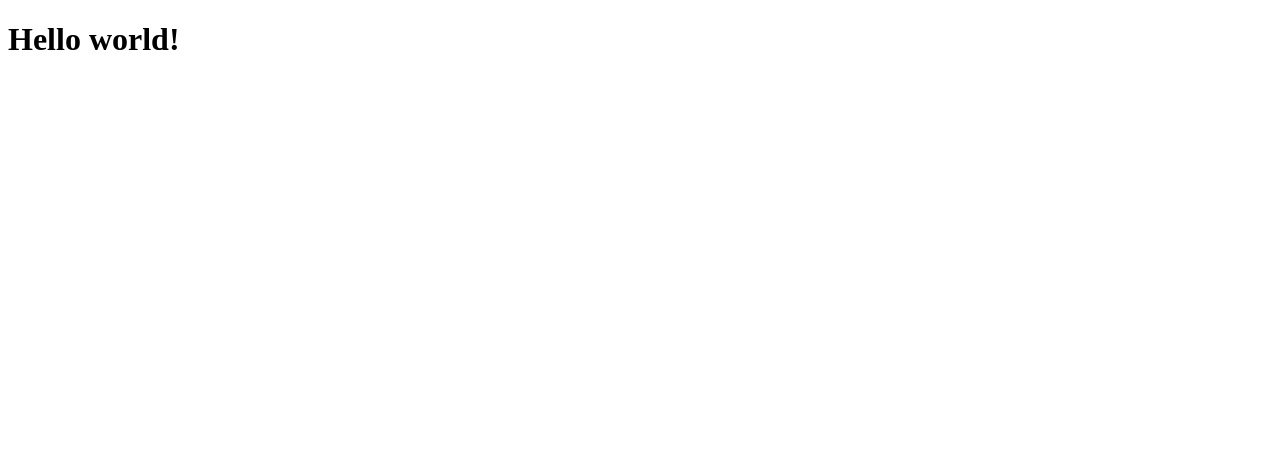
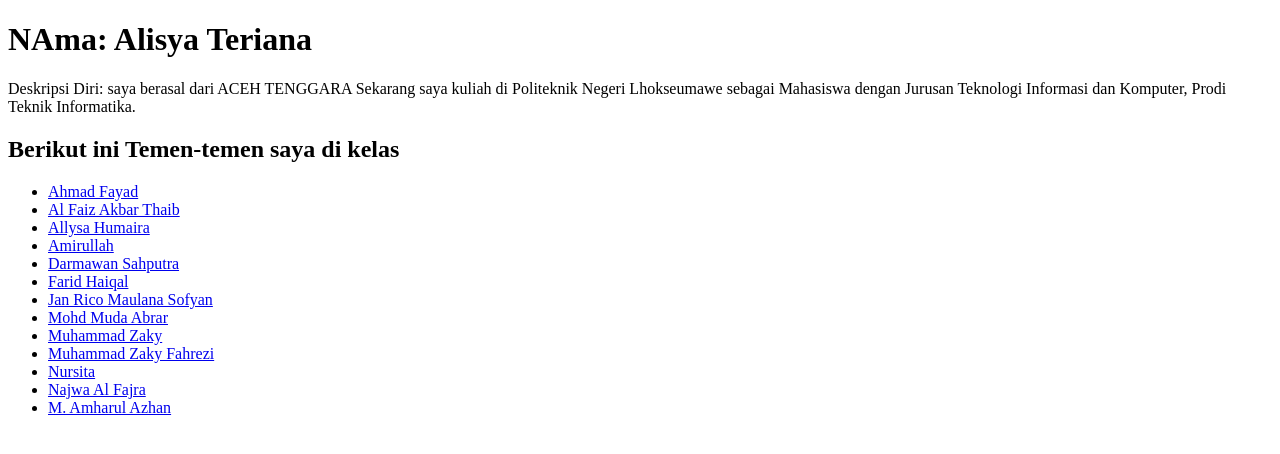
Before and after one commit to alisyateriana/teriana.github.io, a plain HTML site: page index.html in a window 1280 px wide. Drawn offline with Linux system fonts and the light colour scheme.

Commit message:
first commit

```diff
--- a/index.html
+++ b/index.html
@@ -6,6 +6,23 @@
     <title>Judul Halaman</title>
 </head>
 <body>
-    <h1>Hello world!</h1>
+   <h1> NAma: Alisya Teriana </h1>
+   <p> Deskripsi Diri: saya berasal dari ACEH TENGGARA Sekarang saya kuliah di Politeknik Negeri Lhokseumawe sebagai Mahasiswa dengan Jurusan Teknologi Informasi dan Komputer, Prodi Teknik Informatika.</p>
+   <h2>Berikut ini Temen-temen saya di kelas</h2>
+   <ul>
+   <li><a href="https://ahmadfayyadh.github.io/" target="_blank">Ahmad Fayad</a></li>
+   <li><a href="https://alfaizakbar.github.io/" target="_blank">Al Faiz Akbar Thaib</a></li>
+   <li><a href="https://allysahumaira.github.io/" target="_blank">Allysa Humaira</a></li>
+   <li><a href="https://amirullah310.github.io/" target="_blank">Amirullah</a></li>
+   <li><a href="https://darmawansahputra1.github.io/" target="_blank">Darmawan Sahputra</a></li>
+   <li><a href="https://fared08.github.io/" target="_blank">Farid Haiqal</a></li>
+   <li><a href="https://janricomaulanas.github.io/" target="_blank">Jan Rico Maulana Sofyan</a></li>
+   <li><a href="https://mudaabrar.github.io/" target="_blank">Mohd Muda Abrar</a></li>
+   <li><a href="https://muhzakyyy.github.io/" target="_blank">Muhammad Zaky</a></li>
+   <li><a href="https://m-zakifahrezi.github.io/" target="_blank">Muhammad Zaky Fahrezi</a></li>
+   <li><a href="https://nursitaaa.github.io/" target="_blank">Nursita</a></li>
+   <li><a href="https://najwaal-fajra.github.io/" target="_blank">Najwa Al Fajra</a></li>
+   <li><a href="https://amharul.github.io/" target="_blank"> M. Amharul Azhan</a></li>
+   </ul>
 </body>
 </html>
```
